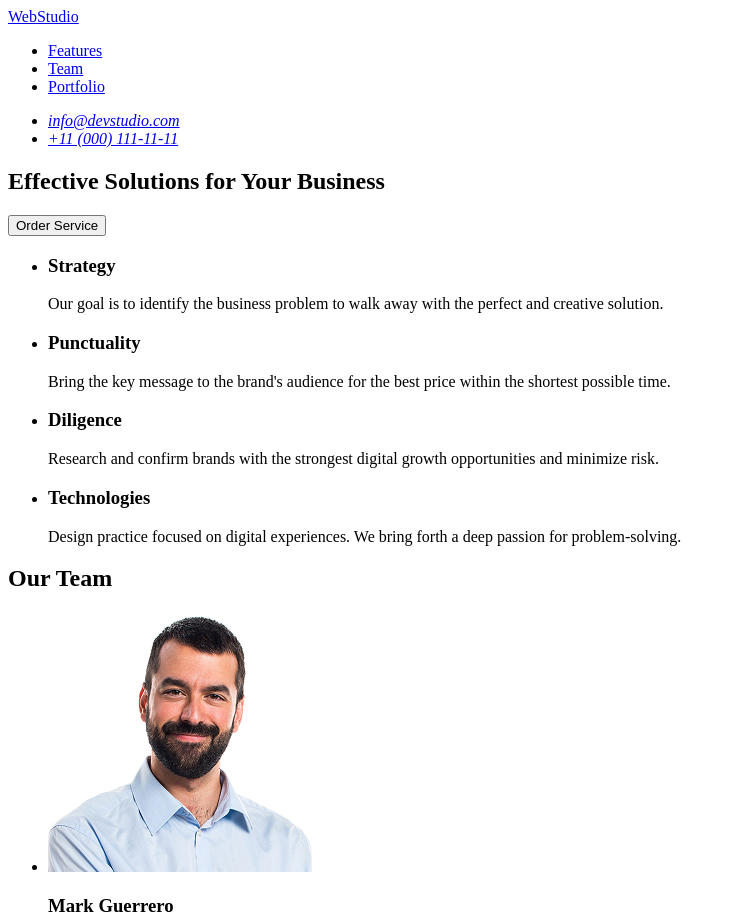
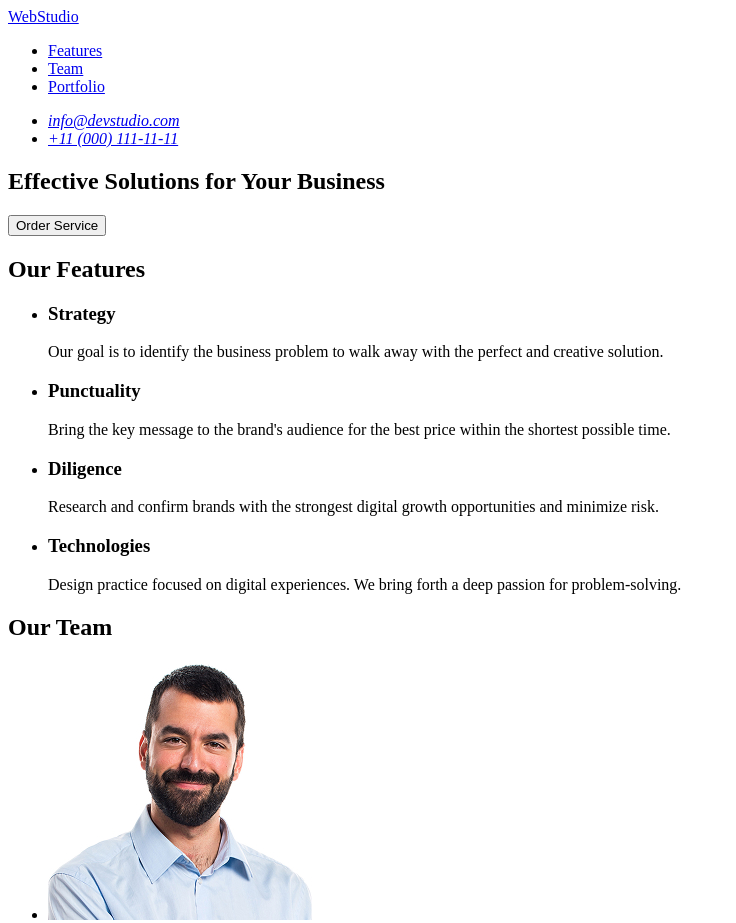
Before and after one commit to sashawantssleep/goit-markup-hw-01, a plain HTML site: page index.html in a window 1280 px wide. Shown: the top 923 px of the page, without its empty margins (0-736 px from the left). Drawn offline with Linux system fonts and the light colour scheme.

Commit message:
Fix hidden header 0.1

```diff
--- a/index.html
+++ b/index.html
@@ -35,7 +35,7 @@
         <button type="button">Order Service</button>
       </section>
       <section id="features">
-        <h2 hidden>Our Features</h2>
+        <h2>Our Features</h2>
 
         <ul>
           <li>
```
